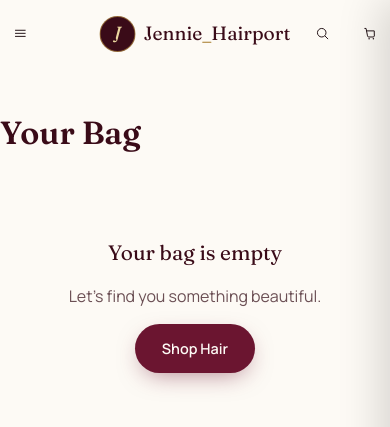
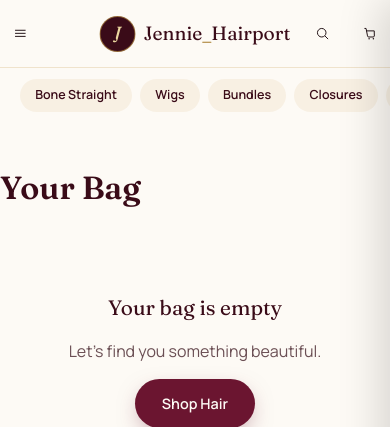
Before and after one commit to ABDULAFEEZ12/jennie-hairport, a Flask app: page /cart in a window 390 px wide. Shown: the top 427 px of the page. Run offline with Flask 3, Linux system fonts and the light colour scheme; parts of the project's set-up code (start-up, migrations or seed data) failed here and were passed over.

Commit message:
Add a mobile category quick-nav strip under the header
Reference: the user shared Ladeystoree's site as a UX example of a
header that surfaces categories immediately below the top bar on
mobile, instead of hiding everything behind the hamburger menu. Built
the same interaction pattern from scratch for Jennie_Hairport, using
only our own hair categories (Bone Straight, Wigs, Bundles, Closures,
Frontals, New Arrivals, Best Sellers, Shop All) — no Ladeystoree code,
copy, or assets were copied. Hidden on desktop, where the full nav
already covers this.

Co-Authored-By: Claude Sonnet 5 <noreply@anthropic.com>

```diff
--- a/static/css/style.css
+++ b/static/css/style.css
@@ -211,6 +211,25 @@ input:focus, textarea:focus, select:focus { border-color: var(--gold-500); }
   .main-nav { display: flex; }
   .hide-mobile { display: inline-flex; }
   .hamburger { display: none; }
+}
+
+/* Mobile category quick-nav — lets shoppers jump straight into a category
+   without opening the hamburger menu first. */
+.cat-strip {
+  display: flex; gap: 0.5rem; overflow-x: auto; white-space: nowrap;
+  padding: 0.65rem 1.25rem; border-top: 1px solid var(--cream-200);
+  scrollbar-width: none;
+}
+.cat-strip::-webkit-scrollbar { display: none; }
+.cat-strip a {
+  flex-shrink: 0; padding: 0.45rem 0.95rem; border-radius: 999px;
+  background: var(--cream-100); color: var(--burgundy-900);
+  font-size: 0.78rem; font-weight: 600;
+}
+.cat-strip a:hover { background: var(--cream-200); }
+
+@media (min-width: 1024px) {
+  .cat-strip { display: none; }
 }
 
 /* Header search */
--- a/templates/partials/header.html
+++ b/templates/partials/header.html
@@ -49,6 +49,15 @@
     </div>
   </div>
 
+  <nav class="cat-strip">
+    {% for cat in CATEGORY_CHOICES %}
+      <a href="{{ url_for('main.shop', category=cat) }}">{{ CATEGORY_LABELS[cat] }}</a>
+    {% endfor %}
+    <a href="{{ url_for('main.shop', category='new-arrivals') }}">New Arrivals</a>
+    <a href="{{ url_for('main.shop', category='best-sellers') }}">Best Sellers</a>
+    <a href="{{ url_for('main.shop') }}">Shop All</a>
+  </nav>
+
   <div class="header-search" data-header-search>
     <form class="container header-search__form" action="{{ url_for('main.shop') }}" method="get">
       <svg class="icon" viewBox="0 0 24 24" fill="none" stroke="currentColor" stroke-width="1.6"><circle cx="11" cy="11" r="7"/><path d="M21 21l-4.3-4.3" stroke-linecap="round"/></svg>
```
